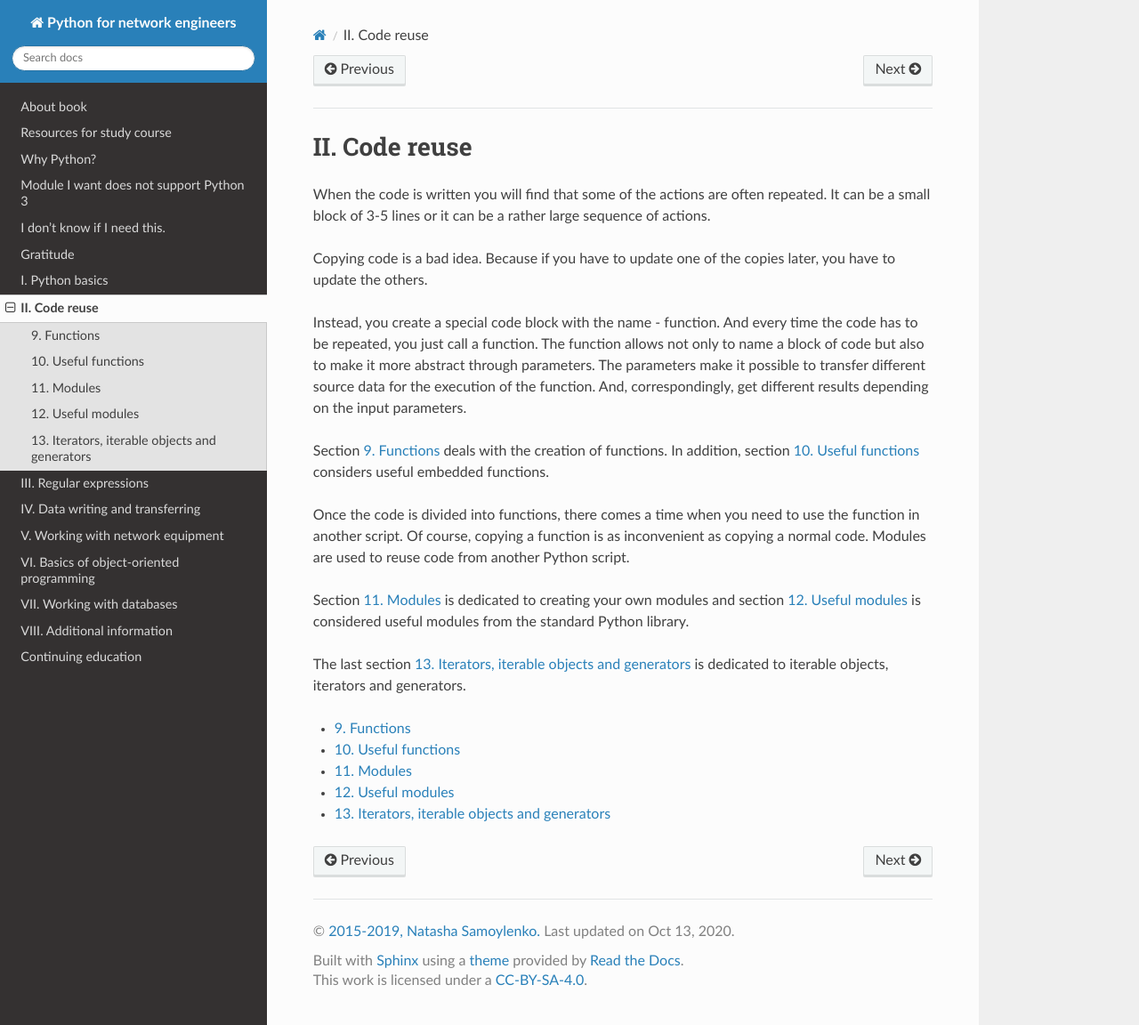
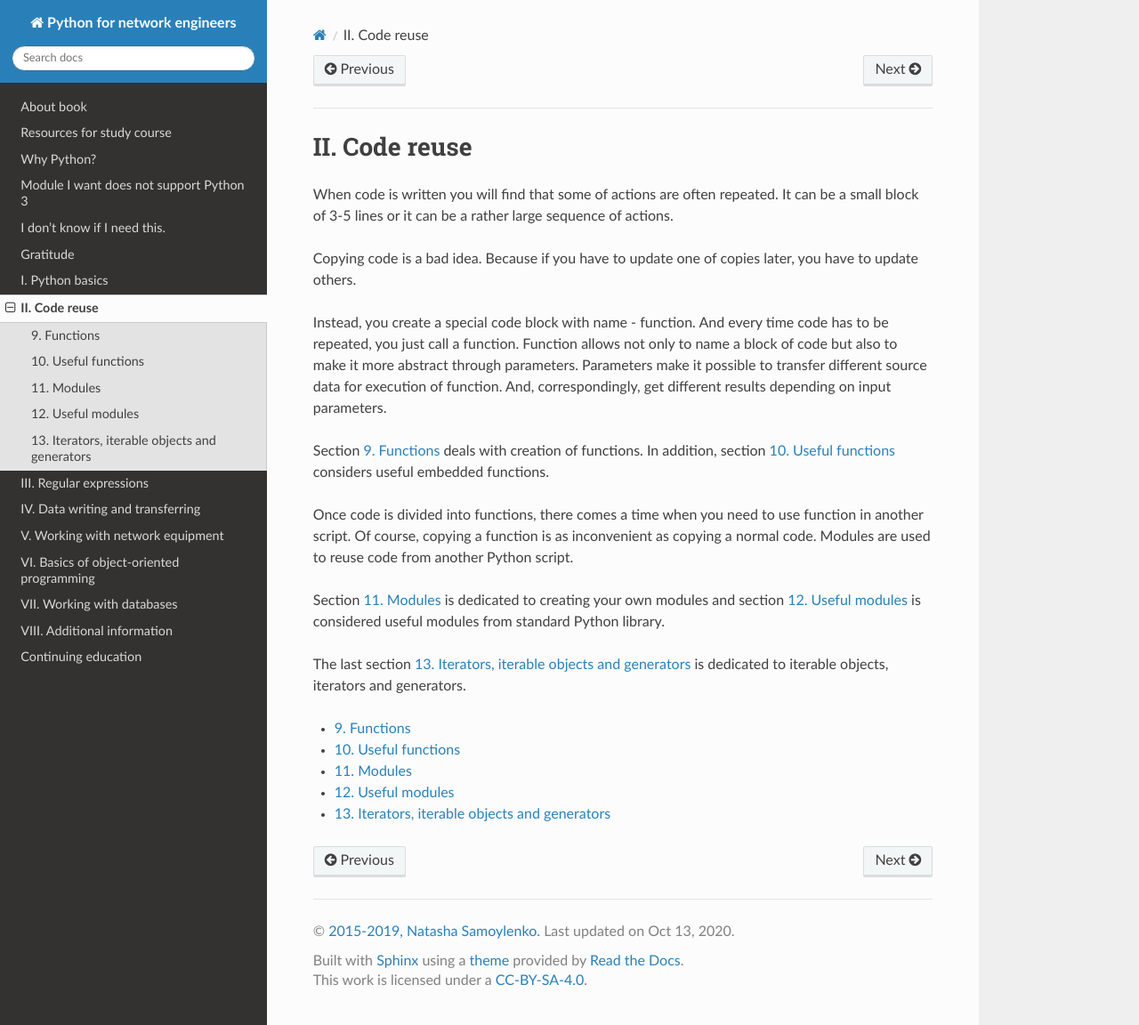
Before and after one commit to natenka/pyneng-book-en, a Sphinx documentation site: the page built from docs/source/book/Part_II.rst, in a window 1280 px wide and 1152 px high. Shown: the whole window at 89% size. Built offline with Sphinx 7.4.7 and the Read the Docs theme 2.0.0, drawn with Linux system fonts in a browser that asks for light colours; pages that are not in the unit, such as notebooks, are missing from menus.

Commit message:
Update Part_II.rst

```diff
--- a/docs/source/book/Part_II.rst
+++ b/docs/source/book/Part_II.rst
@@ -1,18 +1,18 @@
 II. Code reuse
 ################################
 
-When the code is written you will find that some of the actions are often repeated. It can be a small block of 3-5 lines or it can be a rather large sequence of actions.
+When code is written you will find that some of actions are often repeated. It can be a small block of 3-5 lines or it can be a rather large sequence of actions.
 
-Copying code is a bad idea. Because if you have to update one of the copies later, you have to update the others.
+Copying code is a bad idea. Because if you have to update one of copies later, you have to update others.
 
-Instead, you create a special code block with the name - function. And every time the code has to be repeated, you just call a function. The function allows not only to name a block of code but also to make it more abstract through parameters. The parameters make it possible to transfer different source data for the execution of the function. And, correspondingly, get different results depending on the input parameters.
+Instead, you create a special code block with name - function. And every time code has to be repeated, you just call a function. Function allows not only to name a block of code but also to make it more abstract through parameters. Parameters make it possible to transfer different source data for execution of function. And, correspondingly, get different results depending on input parameters.
 
-Section :ref:`functions_index` deals with the creation of functions.
+Section :ref:`functions_index` deals with creation of functions.
 In addition, section :ref:`useful_functions_index` considers useful embedded functions.
 
-Once the code is divided into functions, there comes a time when you need to use the function in another script. Of course, copying a function is as inconvenient as copying a normal code. Modules are used to reuse code from another Python script.
+Once code is divided into functions, there comes a time when you need to use function in another script. Of course, copying a function is as inconvenient as copying a normal code. Modules are used to reuse code from another Python script.
 
-Section :ref:`modules_index` is dedicated to creating your own modules and section :ref:`useful_modules_index` is considered useful modules from the standard Python library.
+Section :ref:`modules_index` is dedicated to creating your own modules and section :ref:`useful_modules_index` is considered useful modules from standard Python library.
 
 The last section :ref:`iterator_generator_index` is dedicated to iterable objects, iterators and generators.
 
```
